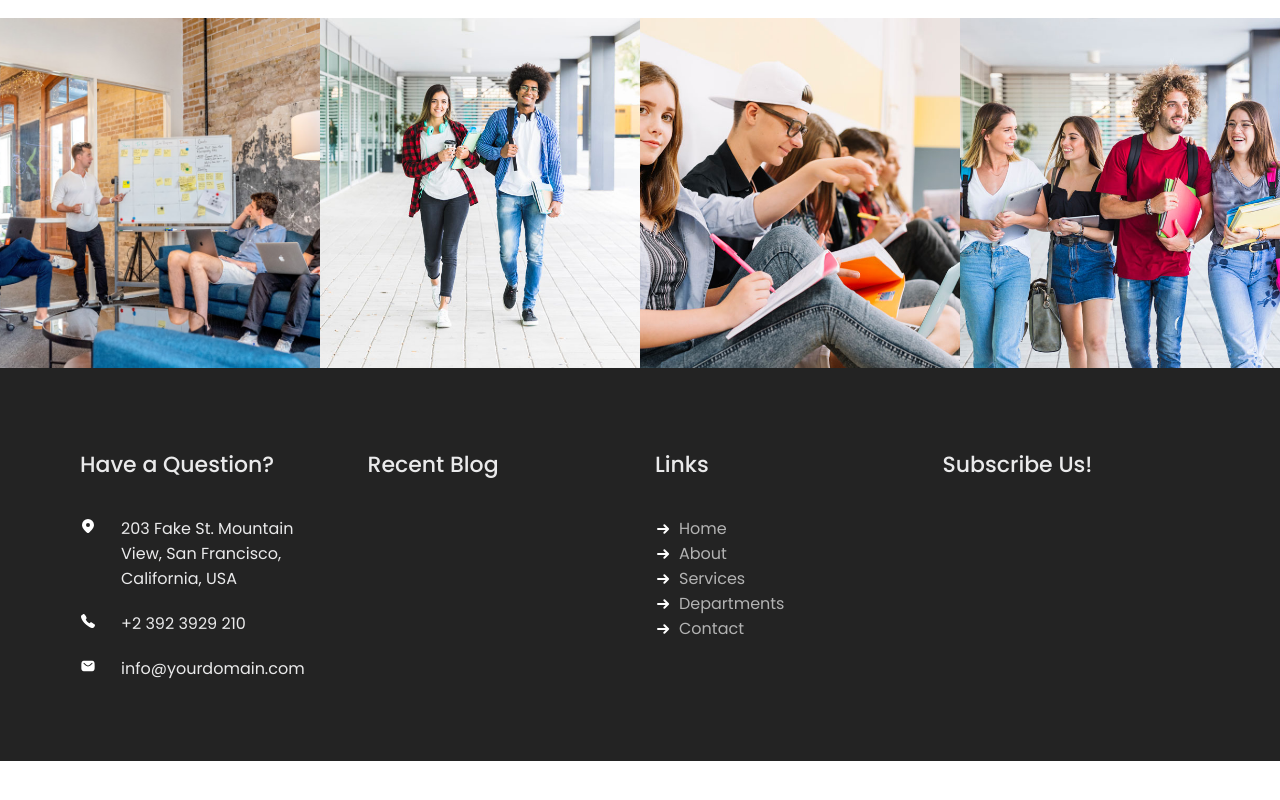
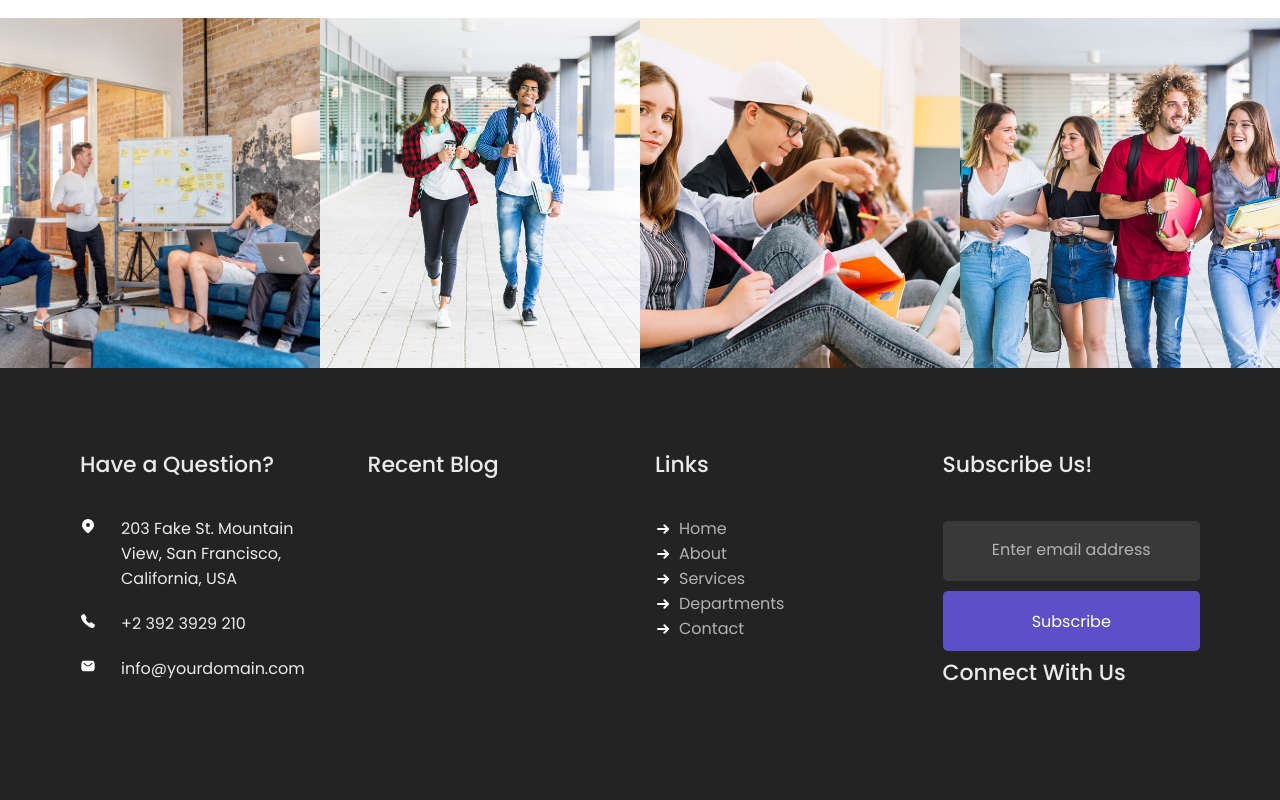
Before and after one commit to Vahidpro/final-project-html-kaaryar, a plain HTML site: page index.html in a window 1280 px wide. Shown: the part 7242-8042 px from the top of the page. Before the commit the page ends 8003 px from the top, so only its background shows below. Drawn offline with nearby package versions, Linux system fonts and the light colour scheme.

Commit message:
Added subscribe us

```diff
--- a/Sass/style.scss
+++ b/Sass/style.scss
@@ -18,8 +18,20 @@ $gradient-3: #0d1128c7;
 $background-2: #fafafa;
 $gray-badge: #b3b3b3;
 $violet: #5d50c6;
+$font-family-poppins: "Poppins", sans-serif;
 
-$font-family-poppins: "Poppins", sans-serif;
+@mixin placeholder-style {
+	&::placeholder,
+	&:focus {
+		color: $primary-dark-text-color;
+	}
+	&:focus {
+		outline: none;
+	}
+	&:not(:focus) {
+		color: $primary-dark-text-color;
+	}
+}
 
 * {
 	margin: 0;
@@ -171,17 +183,7 @@ nav {
 			margin-left: 15px;
 			font-weight: 500;
 			font-size: 17px;
-
-			&::placeholder,
-			&:focus {
-				color: $primary-dark-text-color;
-			}
-			&:focus {
-				outline: none;
-			}
-			&:not(:focus) {
-				color: $primary-dark-text-color;
-			}
+			@include placeholder-style;
 		}
 
 		button {
@@ -787,5 +789,35 @@ footer {
 				}
 			}
 		}
+
+		.subscribe-contact {
+			form {
+				input,
+				button {
+					width: 100%;
+					height: 60px;
+					border-radius: 5px;
+					border: none;
+					margin: 5px 0;
+				}
+				input {
+					background-color: #393939;
+					@include placeholder-style;
+					&::placeholder,
+					&:focus {
+						text-align: center;
+						font-size: 16px;
+						color: $gray-badge;
+					}
+				}
+				button {
+					background-color: $violet;
+					&:hover {
+						background-color: $primary-color;
+						color: $light-color;
+					}
+				}
+			}
+		}
 	}
 }
--- a/index.html
+++ b/index.html
@@ -594,6 +594,11 @@
                 </div>
                 <div class="subscribe-contact">
                     <h2 class="title">Subscribe Us!</h2>
+                    <form action="submit" class="email-subscribe">
+                        <input type="email" placeholder="Enter email address">
+                        <button>Subscribe</button>
+                    </form>
+                    <h2 class="title">Connect With Us</h2>
                 </div>
             </div>
         </section>
```
Also changed, not shown: Sass/style.css, 1 other file.
